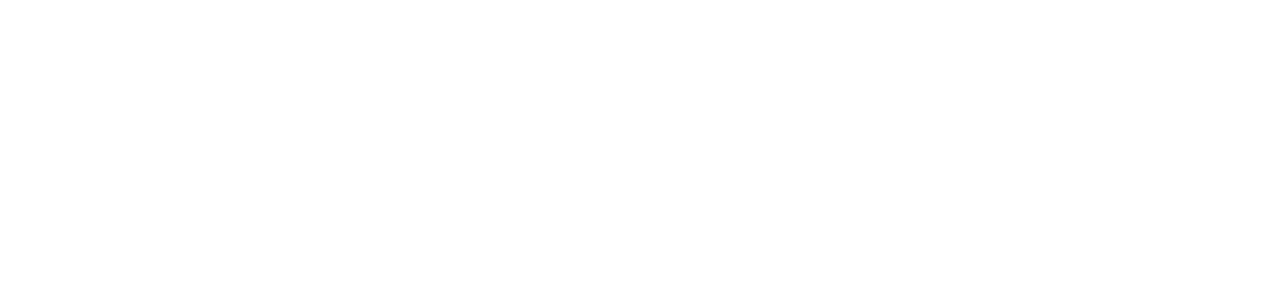
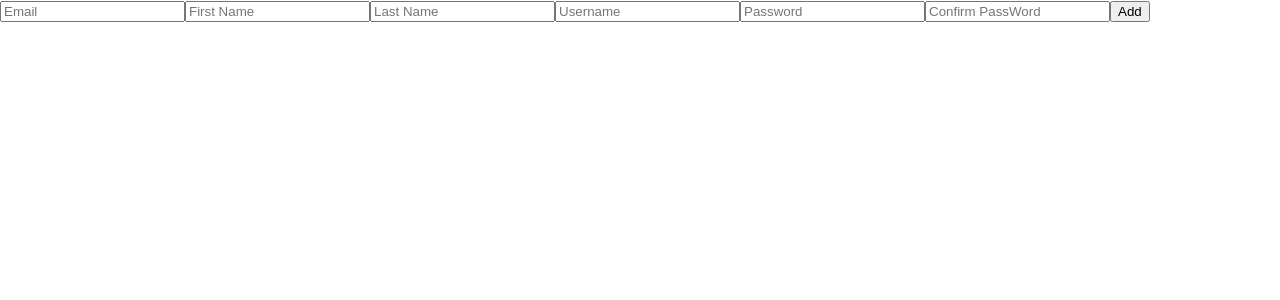
Before and after one commit to mhadev0703/react-study, a React (Create React App) app in the folder recoil-study/: page / in a window 1280 px wide. Shown: the top 300 px of the page. Built offline with nearby package versions, Linux system fonts and the light colour scheme.

Commit message:
Add input form with react hook form

```diff
--- a/recoil-study/src/ToDoList.tsx
+++ b/recoil-study/src/ToDoList.tsx
@@ -1,5 +1,52 @@
+import { useState } from "react";
+import { useForm } from "react-hook-form";
+
+/* function ToDoList() {
+  const [toDo, setToDo] = useState("");
+  const [toDoError, setToDoError] = useState("");
+  const onChange = (event: React.FormEvent<HTMLInputElement>) => {
+    const {
+      currentTarget: { value },
+    } = event;
+    setToDo(value);
+  };
+
+  const onSubmit = (event: React.FormEvent) => {
+    event.preventDefault();
+    if (toDo.length < 10) {
+      return setToDoError("To do should be longer");
+    }
+    console.log("submit");
+  };
+
+  return (
+    <>
+      <form onSubmit={onSubmit}>
+        <input onChange={onChange} value={toDo} placeholder="Write a to do" />
+        <button>Add</button>
+        {toDoError !== "" ? toDoError : null}
+      </form>
+    </>
+  );
+} */
+
 function ToDoList() {
-    return null;
+  const { register, watch } = useForm();
+  console.log(watch());
+
+  return (
+    <>
+      <form>
+        <input {...register("email")} placeholder="Email" />
+        <input {...register("firstName")} placeholder="First Name" />
+        <input {...register("lastName")} placeholder="Last Name" />
+        <input {...register("username")} placeholder="Username" />
+        <input {...register("password")} placeholder="Password" />
+        <input {...register("password1")} placeholder="Confirm PassWord" />
+        <button>Add</button>
+      </form>
+    </>
+  );
 }
 
 export default ToDoList;
```
